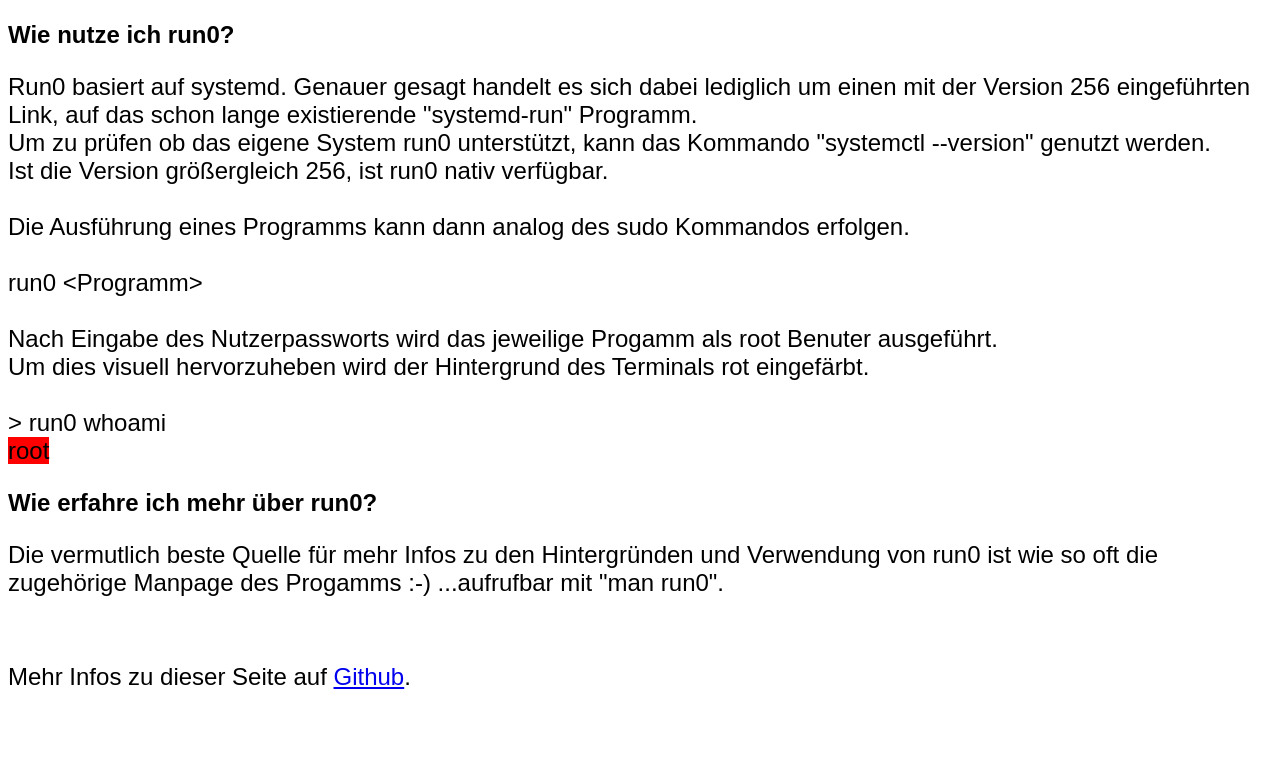
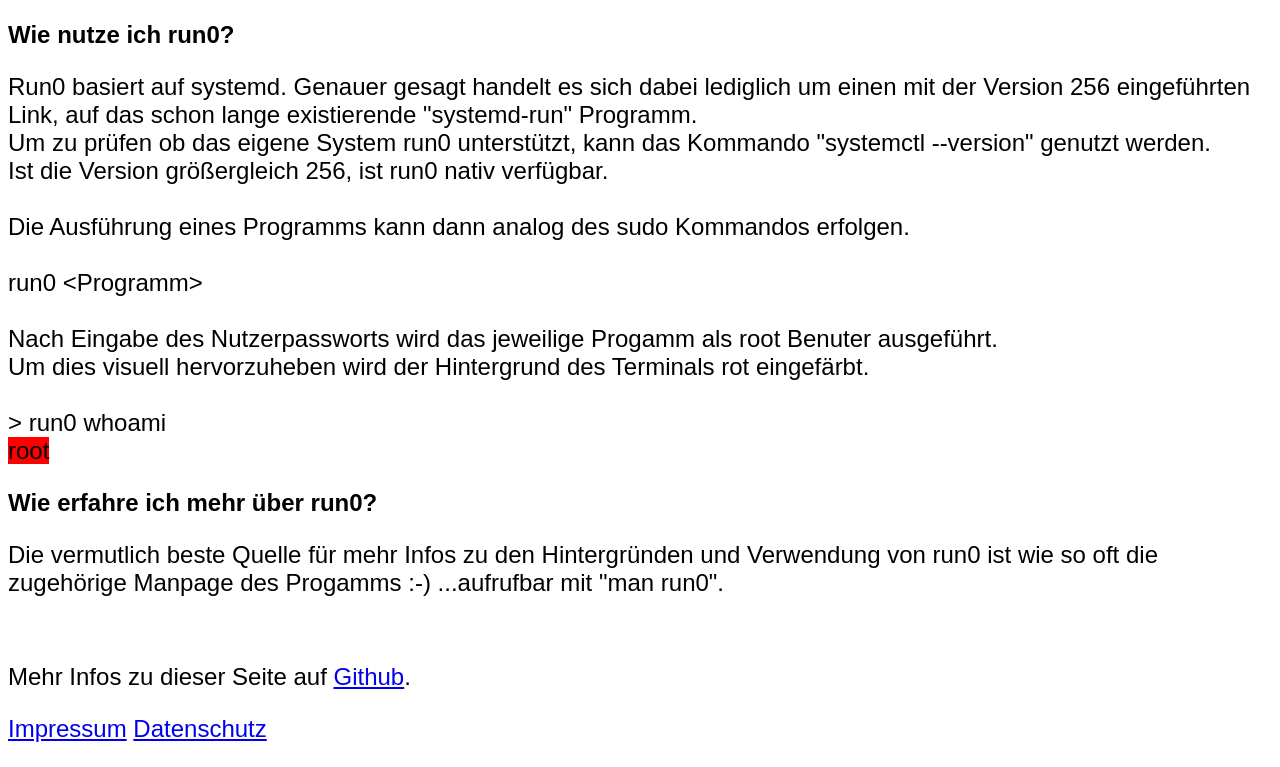
Before and after one commit to richpng/run0.de, a plain HTML site: page index.html in a window 1280 px wide. Shown: the part 519-1286 px from the top of the page. Before the commit the page ends 1234 px from the top, so only its background shows below. Drawn offline with Linux system fonts and the light colour scheme.

Commit message:
Impressum und Datenschutzerklärung hinzugefügt

```diff
--- a/index.html
+++ b/index.html
@@ -54,5 +54,6 @@ Die vermutlich beste Quelle f&#252;r mehr Infos zu den Hintergr&#252;nden und Ve
 <footer>
 	<br>
 	<p>Mehr Infos zu dieser Seite auf <a href="https://github.com/richpng/run0.de">Github</a>.</p>
+	<p><a href="/impressum.html">Impressum</a> <a href="/impressum.html">Datenschutz</a></p>
 </footer>
 </html>
```
Lines whose indentation alone changed are shown as unchanged.
